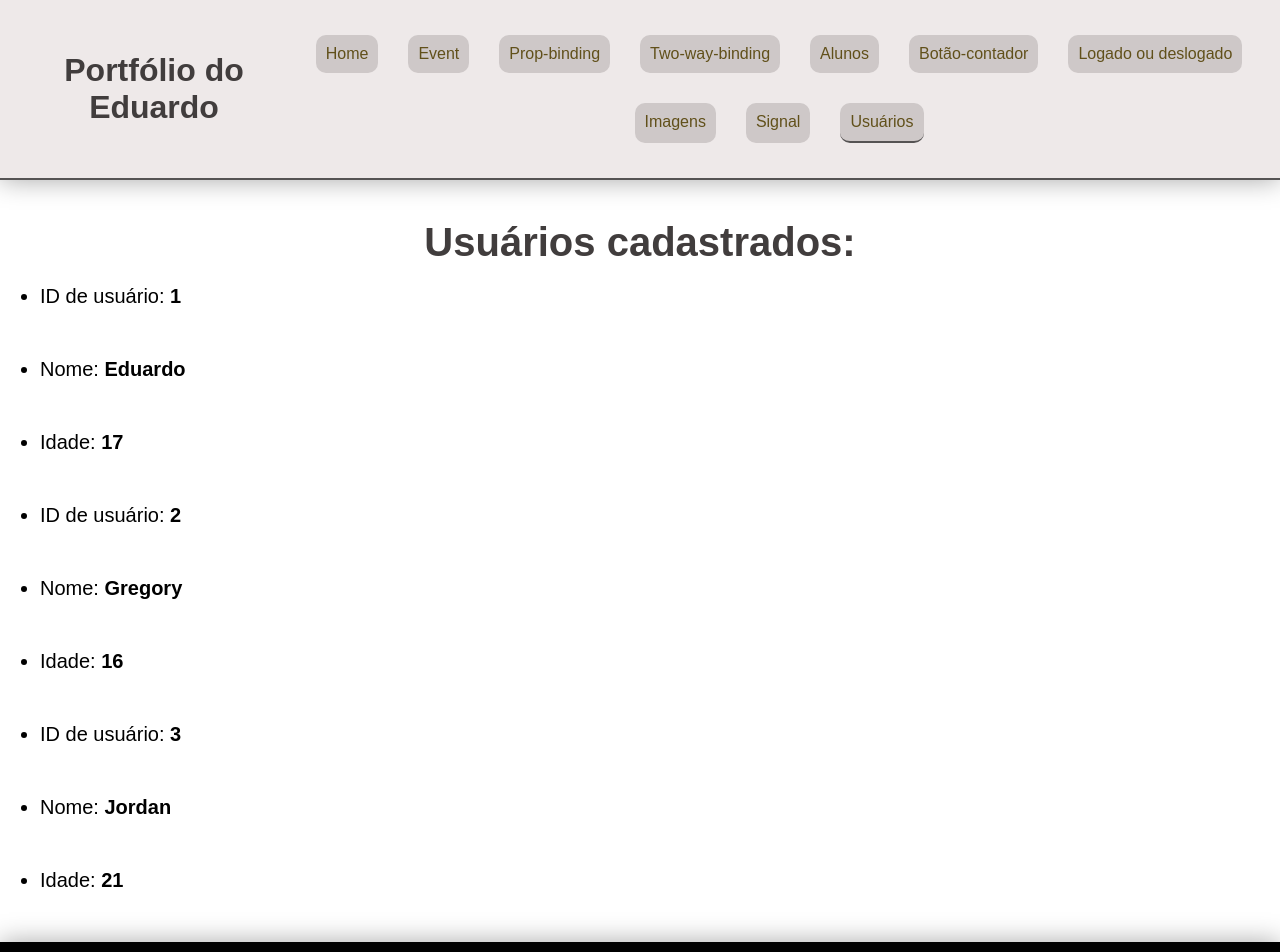
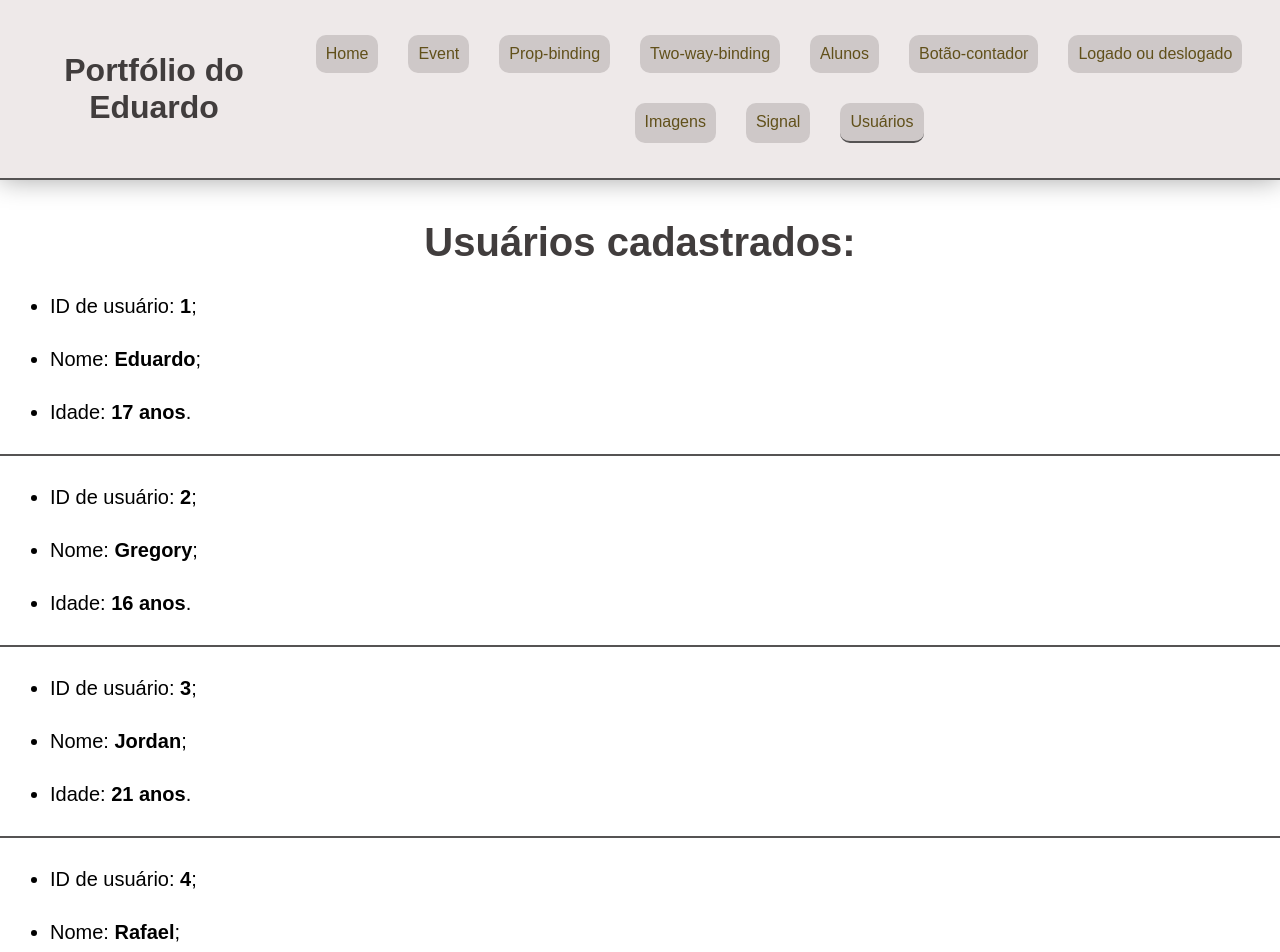
Before and after one commit to eduardoalves10/meu-site-angular, an Angular app: page /usuarios in a window 1280 px wide. Shown: the top 952 px of the page. Built offline with nearby package versions, Linux system fonts and the light colour scheme.

Commit message:
faz-alguns-ajustes-no-exercicio-de-signals-usuario

```diff
--- a/src/app/feats/exercicios-de-signals/usuarios/usuario.ts
+++ b/src/app/feats/exercicios-de-signals/usuarios/usuario.ts
@@ -1,5 +1,5 @@
 export interface Usuario {
-    id: number,
-    nome: string,
-    idade: number
+    id: number;
+    nome: string;
+    idade: number;
 };
--- a/src/app/feats/exercicios-de-signals/usuarios/usuarios.css
+++ b/src/app/feats/exercicios-de-signals/usuarios/usuarios.css
@@ -1,6 +1,9 @@
+ul {
+    border-bottom: 2px solid rgb(85, 83, 83);
+}
+
 ul li {
-    margin: 10px 0 50px 40px;
+    margin: 30px 0 30px 50px;
     font-size: 20px;
     font-family: var(--fonte);
-
 }
--- a/src/app/feats/exercicios-de-signals/usuarios/usuarios.html
+++ b/src/app/feats/exercicios-de-signals/usuarios/usuarios.html
@@ -3,9 +3,9 @@
 
     @for (usuario of usuarios(); track usuario.id) {
         <ul>
-            <li>ID de usuário: <strong>{{usuario.id}}</strong></li>
-            <li>Nome: <strong>{{usuario.nome}}</strong></li>
-            <li>Idade: <strong>{{usuario.idade}}</strong></li>
+            <li>ID de usuário: <strong>{{usuario.id}}</strong>;</li>
+            <li>Nome: <strong>{{usuario.nome}}</strong>;</li>
+            <li>Idade: <strong>{{usuario.idade}} anos</strong>.</li>
         </ul>
     }
 </section>
--- a/src/app/feats/exercicios-de-signals/usuarios/usuarios.ts
+++ b/src/app/feats/exercicios-de-signals/usuarios/usuarios.ts
@@ -8,7 +8,8 @@ import { Usuario } from './usuario';
   styleUrl: './usuarios.css',
 })
 export class Usuarios {
-  usuarios= signal <Usuario[]>([
+
+  protected readonly usuarios= signal <Usuario[]>([
 
     {
       id: 1,
@@ -26,6 +27,12 @@ export class Usuarios {
       id: 3,
       nome: 'Jordan',
       idade: 21
+    },
+
+    {
+      id: 4,
+      nome: 'Rafael',
+      idade: 21
     }
 
   ]);
```
